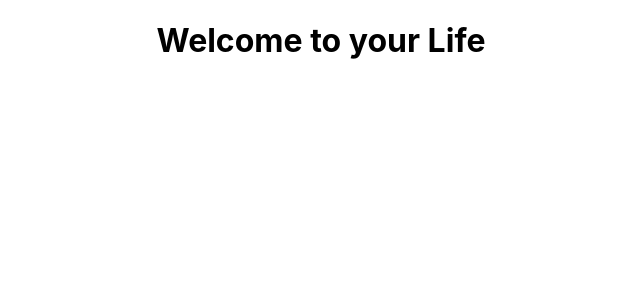
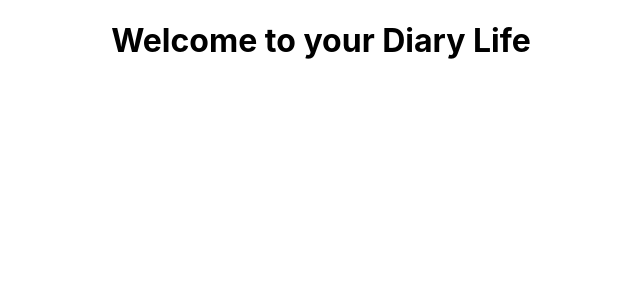
Before and after one commit to ShahzaibSE/diary-app-bootcamp-2020, a React (Create React App) app: page / in a window 1280 px wide. Shown: the top 300 px of the page, without its empty margins (319-959 px from the left). Built offline with nearby package versions, Linux system fonts and the light colour scheme.

Commit message:
Netlify added in workflow file and App file modified

```diff
--- a/src/App.tsx
+++ b/src/App.tsx
@@ -5,7 +5,7 @@ import './App.css';
 function App() {
   return (
     <div className="App">
-      <h1>Welcome to your Life</h1>
+      <h1>Welcome to your Diary Life</h1>
     </div>
   );
 }
```
